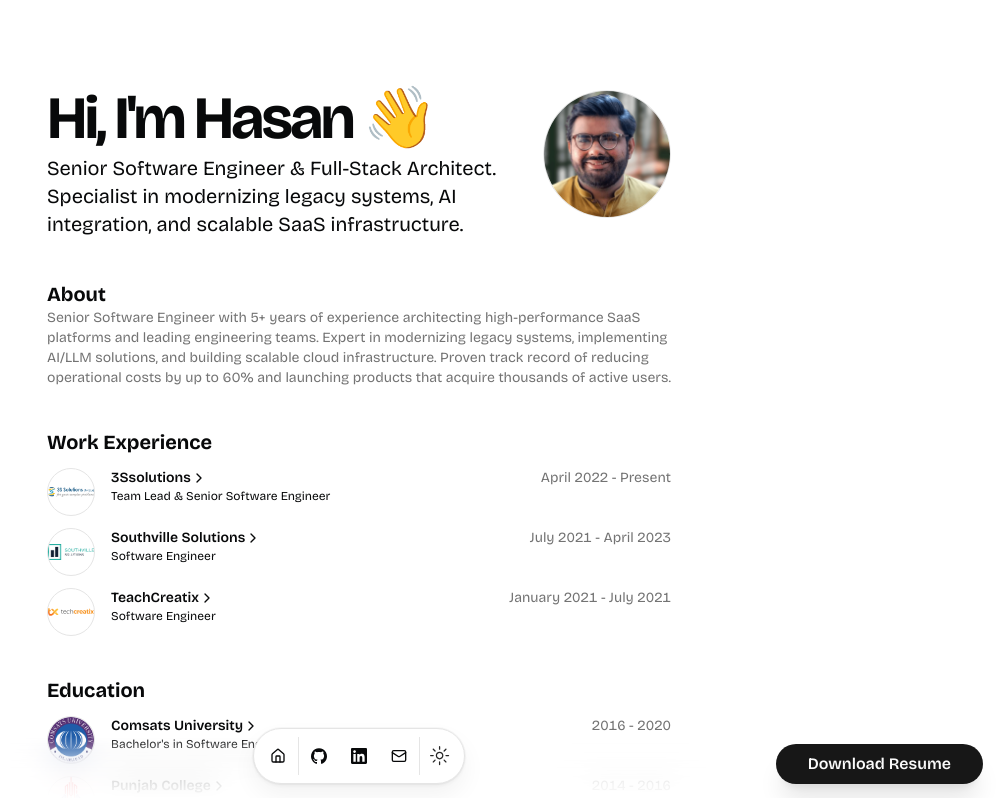
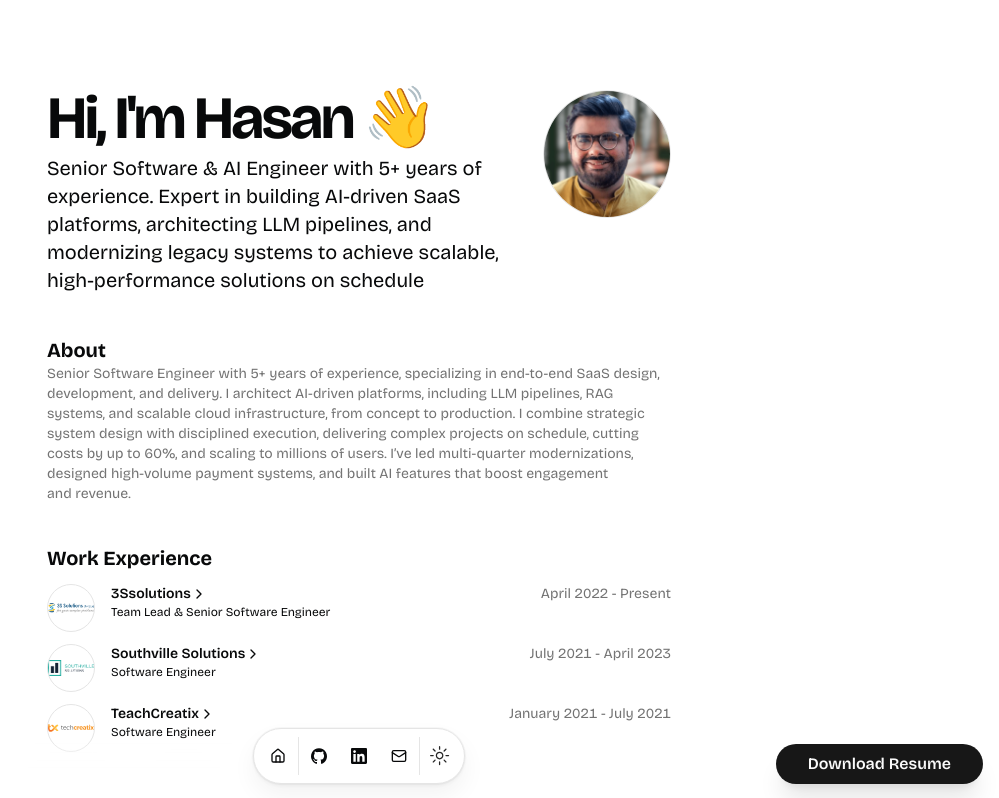
Before and after one commit to hasan-devpreneur/portfolio, a Next.js app: page / in a window 1280 px wide. Shown: the top 798 px of the page, without its empty margins (281-1280 px from the left). Built offline with nearby package versions, Linux system fonts and the light colour scheme.

Commit message:
UpdateContent: update my resume content

```diff
--- a/src/data/resume.tsx
+++ b/src/data/resume.tsx
@@ -11,9 +11,9 @@ export const DATA = {
   url: "https://hasanafzal.dev",
   location: "Lahore, Pakistan",
   description:
-    "Senior Software Engineer & Full-Stack Architect. Specialist in modernizing legacy systems, AI integration, and scalable SaaS infrastructure.",
+    "Senior Software & AI Engineer with 5+ years of experience. Expert in building AI-driven SaaS platforms, architecting LLM pipelines, and modernizing legacy systems to achieve scalable, high-performance solutions on schedule",
   summary:
-    "Senior Software Engineer with 5+ years of experience architecting high-performance SaaS platforms and leading engineering teams. Expert in modernizing legacy systems, implementing AI/LLM solutions, and building scalable cloud infrastructure. Proven track record of reducing operational costs by up to 60% and launching products that acquire thousands of active users.",
+    "Senior Software Engineer with 5+ years of experience, specializing in end-to-end SaaS design, development, and delivery. I architect AI-driven platforms, including LLM pipelines, RAG systems, and scalable cloud infrastructure, from concept to production. I combine strategic system design with disciplined execution, delivering complex projects on schedule, cutting costs by up to 60%, and scaling to millions of users. I’ve led multi-quarter modernizations, designed high-volume payment systems, and built AI features that boost engagement and revenue.",
   avatarUrl: "/me.png",
   skills: {
     languages: ["Ruby", "Python", "Typescript"],
@@ -438,12 +438,12 @@ export const DATA = {
       projectTitle: "Piqosity",
       problem: (
         <>
-          The legacy platform (built on <strong>Neo4j</strong>) faced critical
-          constraints: high infrastructure costs ($1,000/mo) and cripplingly
-          slow response times (8s-15s latency). Additionally, the system lacked
-          a flexible <strong>assessment engine</strong>; teachers and
-          organizations needed a way to create dynamic, custom quizzes with
-          version control, which the rigid legacy schema could not support.
+          The legacy platform faced critical constraints: high infrastructure
+          costs ($1,000/mo) and cripplingly slow response times (8s-15s
+          latency). Additionally, the system lacked a flexible
+          <strong> assessment engine</strong>; teachers and organizations needed
+          a way to create dynamic, custom quizzes with version control, which
+          the rigid legacy schema could not support.
         </>
       ),
       solution: (
```
